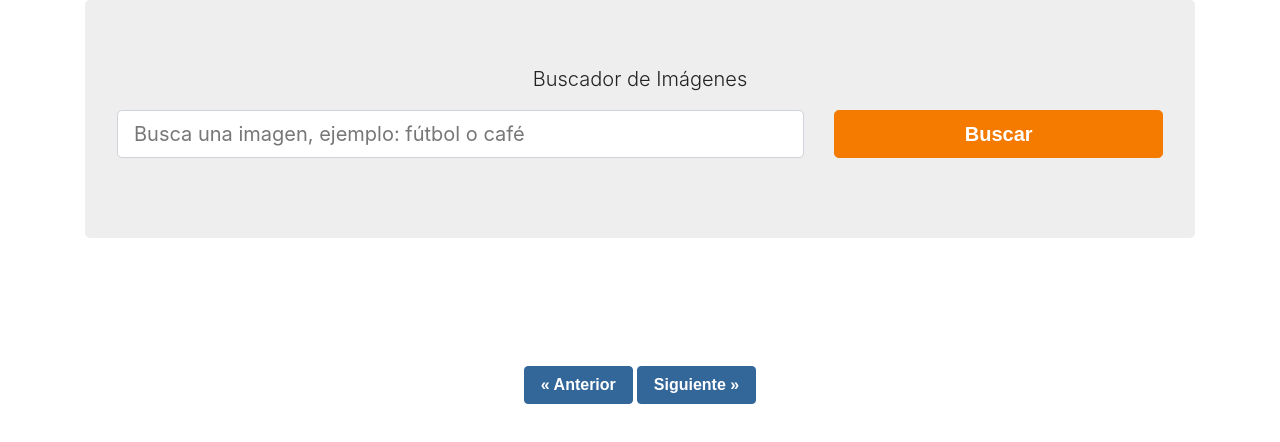
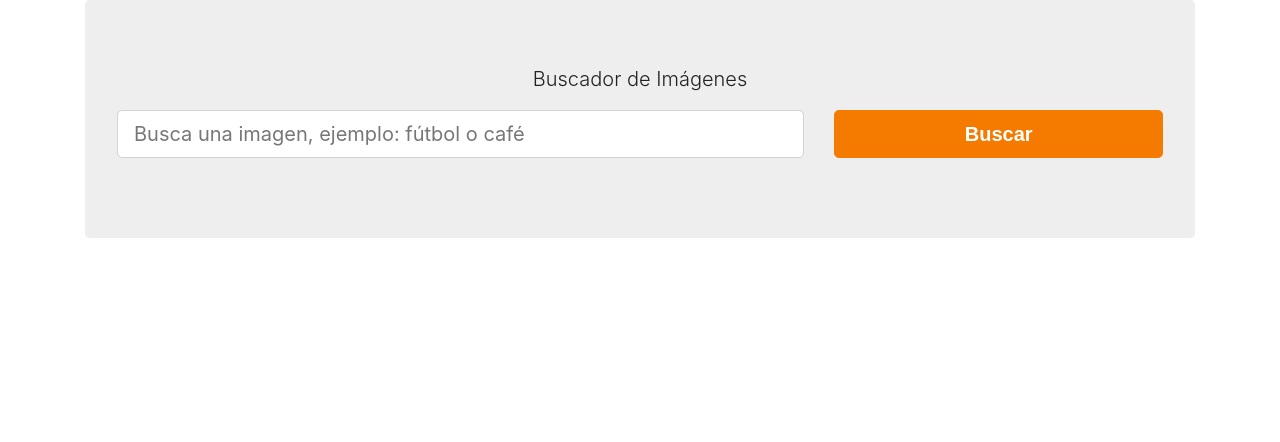
Before and after one commit to tinchobecchio/pixabay_react, a React (Create React App) app: page / in a window 1280 px wide. Shown: the top 442 px of the page. Built offline with nearby package versions, Linux system fonts and the light colour scheme; a web font is replaced by a local one.

Commit message:
Finalizando el proyecto y proptypes

```diff
--- a/src/App.js
+++ b/src/App.js
@@ -17,7 +17,7 @@
 
       const imagenesPorPagina = 30
       const key = '35013703-bbdb7421a2ccf3777b697161f'
-      const url = `https://pixabay.com/api/?key=${key}&q=${busqueda}&per_page=${imagenesPorPagina}`
+      const url = `https://pixabay.com/api/?key=${key}&q=${busqueda}&per_page=${imagenesPorPagina}&page=${paginaactual}`
 
       const respuesta = await fetch(url)
       const resultado = await respuesta.json()
@@ -28,10 +28,14 @@
       const calcularTotalPaginas = Math.ceil(resultado.totalHits / imagenesPorPagina)
       guardarTotalPaginas(calcularTotalPaginas)
 
+      // Mover la pantalla hacia arriba
+      const jumbotron = document.querySelector('.jumbotron')
+      jumbotron.scrollIntoView({ behavior:'smooth'})
+
     }
     consultarApi()
 
-  },[busqueda])
+  },[busqueda, paginaactual])
 
   // definir la pagina anterior
 
@@ -67,17 +71,21 @@
           imagenes={imagenes}
         />
 
+      {(paginaactual === 1) ? null : (
         <button
           type="button"
           className='btn btn-info mr-1'
           onClick={paginaAnterior}
         >&laquo; Anterior </button>
+      )}
 
+      {(paginaactual === totalpaginas) ? null : (
         <button
           type="button"
           className='btn btn-info'
           onClick={paginaSiguiente}
         >Siguiente &raquo;</button>
+      )}
 
       </div>
     </div>
--- a/src/components/Error.js
+++ b/src/components/Error.js
@@ -1,4 +1,4 @@
-
+import PropTypes from "prop-types";
 
 const Error = ({mensaje}) => {
     return (
@@ -6,4 +6,7 @@
     );
 }
 
+Error.propTypes = {
+    mensaje: PropTypes.string.isRequired
+}
 export default Error;
--- a/src/components/Formulario.js
+++ b/src/components/Formulario.js
@@ -1,5 +1,6 @@
 import { useState } from "react";
 import Error from "./Error";
+import PropTypes from "prop-types";
 
 const Formulario = ({guardarBusqueda}) => {
 
@@ -50,4 +51,7 @@
     );
 }
 
+Formulario.propTypes = {
+    guardarBusqueda: PropTypes.func.isRequired
+}
 export default Formulario;
--- a/src/components/Imagen.js
+++ b/src/components/Imagen.js
@@ -1,4 +1,4 @@
-
+import PropTypes from "prop-types";
 
 const Imagen = ({imagen}) => {
 
@@ -30,4 +30,7 @@
     );
 }
 
+Imagen.propTypes = {
+    imagen: PropTypes.object.isRequired
+}
 export default Imagen;
--- a/src/components/ListadoImagenes.js
+++ b/src/components/ListadoImagenes.js
@@ -1,3 +1,4 @@
+import PropTypes from "prop-types";
 import Imagen from "./Imagen";
 
 const ListadoImagenes = ({imagenes}) => {
@@ -10,4 +11,7 @@
     );
 }
 
+ListadoImagenes.propTypes = {
+    imagenes: PropTypes.array.isRequired
+}
 export default ListadoImagenes;
```
